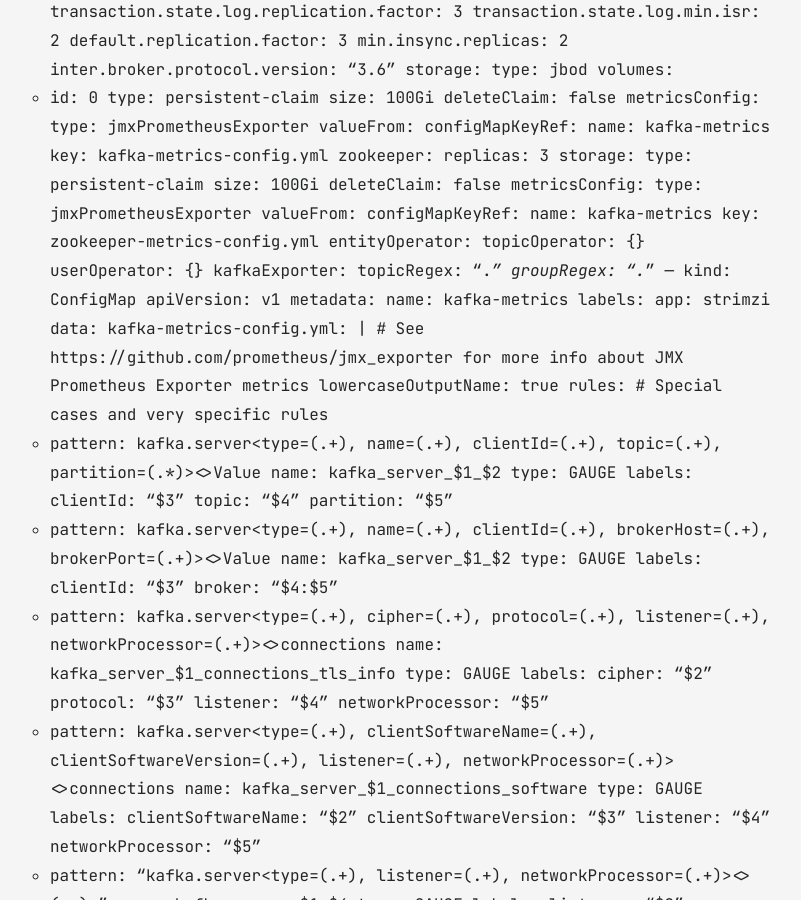
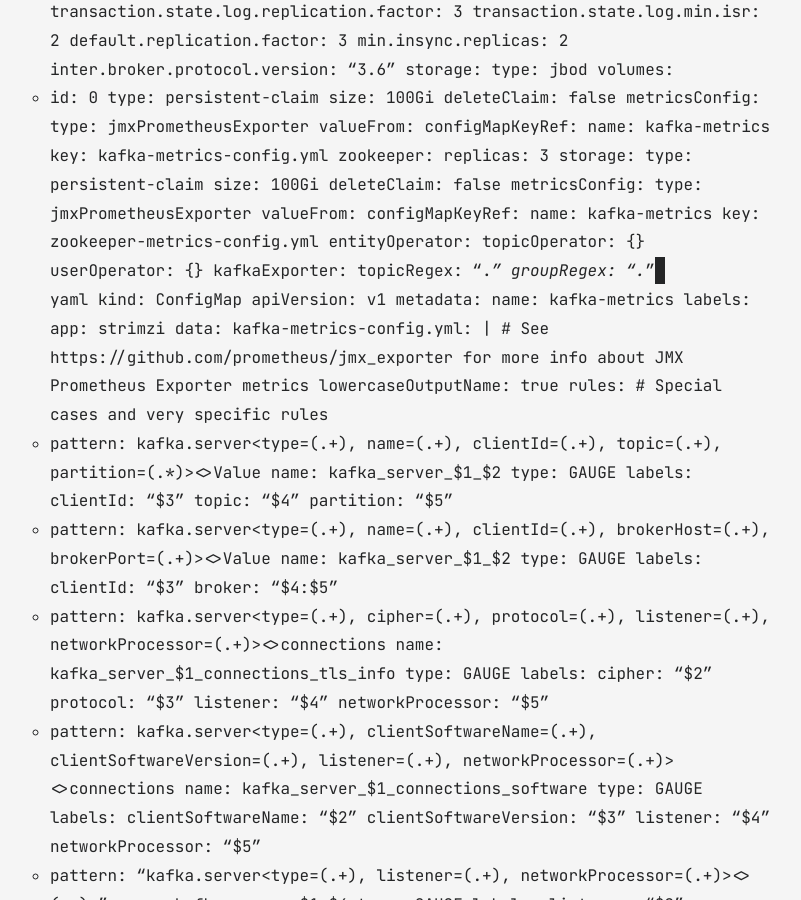
Before and after one commit to see-quick/see-quick.github.io, a Jekyll site: the page built from all_collections/_posts/2024-02-18-practical-grafana-prometheus-in-action.md, in a window 1280 px wide and 900 px high, scrolled down 2245 px. Shown: the whole window, without its empty margins (250-1051 px from the left). Built offline with Jekyll 4.4.1, drawn with Linux system fonts in a browser that asks for light colours.

Commit message:
update
Signed-off-by: see-quick <maros.orsak159@gmail.com>

````diff
--- a/all_collections/_posts/2024-02-18-practical-grafana-prometheus-in-action.md
+++ b/all_collections/_posts/2024-02-18-practical-grafana-prometheus-in-action.md
@@ -101,7 +101,8 @@
   kafkaExporter:
     topicRegex: ".*"
     groupRegex: ".*"
----
+```
+```yaml
 kind: ConfigMap
 apiVersion: v1
 metadata:
````
